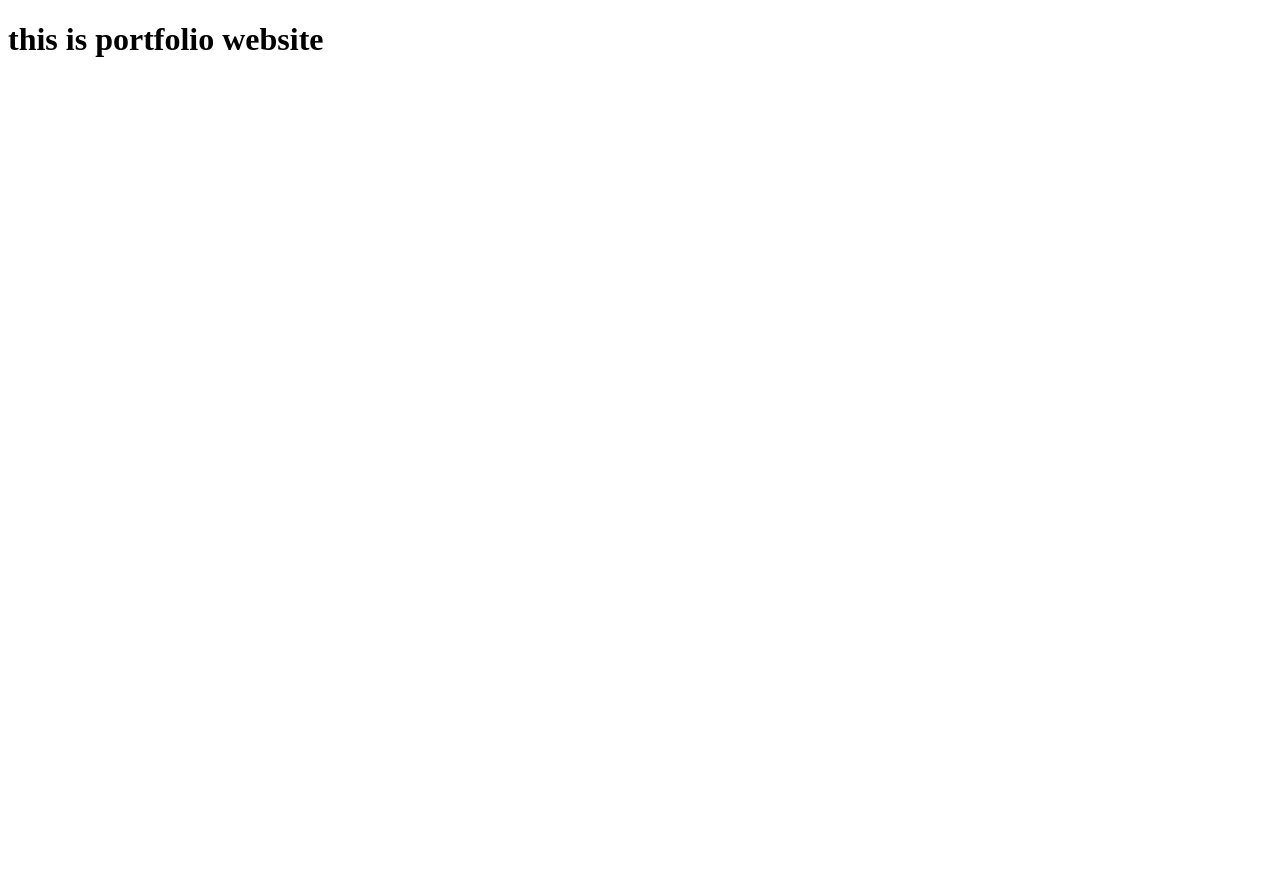
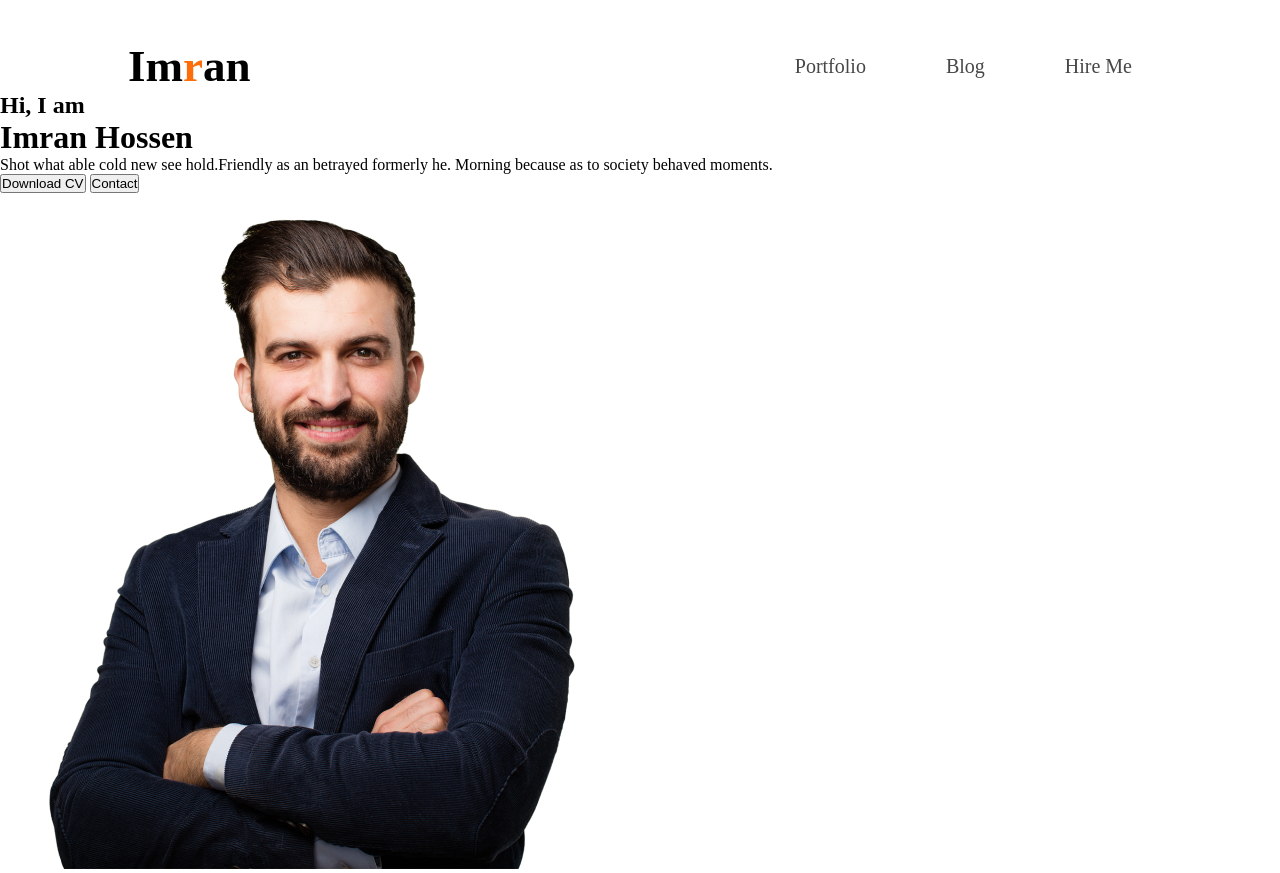
Before and after one commit to imranhossein4/practice-portfolio, a plain HTML site: page index.html in a window 1280 px wide. Before the commit the page ends 800 px from the top, so only its background shows below. Drawn offline with Linux system fonts and the light colour scheme.

Commit message:
header navbar done

```diff
--- a/index.html
+++ b/index.html
@@ -5,14 +5,43 @@
     <meta charset="UTF-8">
     <meta name="viewport" content="width=device-width, initial-scale=1.0">
     <title>Portfolio Website</title>
+    <link rel="stylesheet" href="style.css">
 </head>
 
 <body>
+
+    <!-- header section start -->
+
     <header>
+        <nav class="navbar">
+            <div class="name">
+                <a href="#">Im<span>r</span>an</a>
+            </div>
+            <div class="nav-menu">
+                <ul>
+                    <li><a href="#">Portfolio</a></li>
+                    <li><a href="#">Blog</a></li>
+                    <li><a href="#">Hire Me</a></li>
+                </ul>
+            </div>
+        </nav>
 
+        <div class="banner">
+            <div class="bannar-info">
+                <h2>Hi, I am</h2>
+                <h1>Imran Hossen</h1>
+                <p>Shot what able cold new see hold.Friendly as an betrayed formerly he. Morning because as to society
+                    behaved moments.</p>
+                <button>Download CV</button>
+                <button>Contact</button>
+            </div>
+            <div class="banner-image">
+                <img src="images/hardy.png" alt="author picture">
+            </div>
+        </div>
     </header>
     <main>
-        <h1>this is portfolio website</h1>
+        <!-- <h1>this is portfolio website</h1> -->
     </main>
     <footer>
 
--- /dev/null
+++ b/style.css
@@ -0,0 +1,56 @@
+/* global style  */
+
+* {
+    margin: 0;
+    padding: 0;
+}
+
+/* navbar style start  */
+
+.navbar {
+    width: 80%;
+    margin: auto;
+    display: flex;
+    justify-content: space-between;
+    margin-top: 40px;
+}
+
+.navbar .name a {
+    text-decoration: none;
+    color: black;
+    font-size: 45px;
+    font-weight: 900;
+}
+
+.navbar .name a span {
+    color: #FD6E0A;
+}
+
+.navbar .nav-menu {
+    display: flex;
+    align-items: center;
+}
+
+.navbar .nav-menu ul {
+    display: flex;
+}
+
+.navbar .nav-menu ul li {
+    margin-left: 40px;
+    list-style: none;
+}
+
+.navbar .nav-menu ul li a {
+    text-decoration: none;
+    color: #474747;
+    font-size: 20px;
+    padding: 10px 20px;
+    border-radius: 5px;
+}
+
+.navbar .nav-menu ul li a:hover {
+    background-color: #FD6E0A;
+    color: white;
+}
+
+/* navbar style finish */
```
Also changed, not shown: images/developer.png (added), images/hardy.png (added), images/header_bg.png (added), images/icons/facebook.png (added), images/icons/insta.png (added), images/icons/js.png (added), images/icons/mongo.png (added), images/icons/nodejs.png (added), images/icons/react.png (added), images/icons/twitter.png (added).
